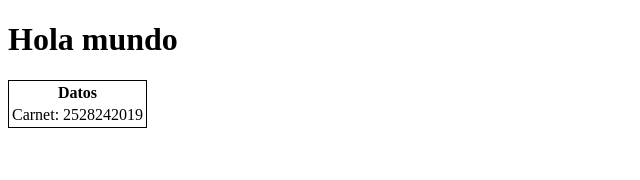
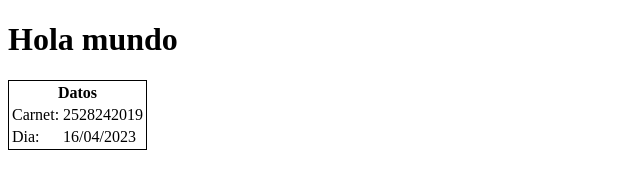
Before and after one commit to Vladr-mir/Seminario_gitub, a plain HTML site: page index.html in a window 1280 px wide. Shown: the whole page, without its empty margins (0-640 px from the left). Drawn offline with Linux system fonts and the light colour scheme.

Commit message:
Add day information

```diff
--- a/index.html
+++ b/index.html
@@ -17,6 +17,10 @@
       <td>Carnet:</td>
       <td>2528242019</td>
     </tr>
+    <tr>
+      <td>Dia:</td>
+      <td>16/04/2023</td>
+    </tr>
   </table>
 </body>
 </html>
```
Also changed, not shown: style.css (added).
